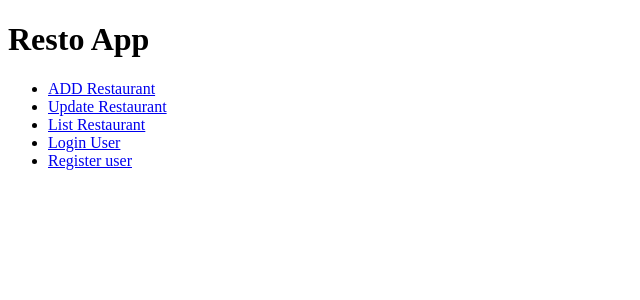
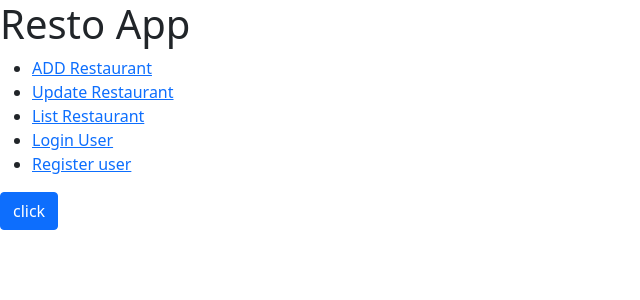
Before and after one commit to Rena-Tokhi/Resto-Angular, an Angular app in the folder resto/: page / in a window 1280 px wide. Shown: the top 300 px of the page, without its empty margins (0-640 px from the left). Built offline with nearby package versions, Linux system fonts and the light colour scheme.

Commit message:
bootstrap files added

```diff
--- a/resto/angular.json
+++ b/resto/angular.json
@@ -30,6 +30,7 @@
               "src/assets"
             ],
             "styles": [
+              "node_modules/bootstrap/dist/css/bootstrap.min.css",
               "src/styles.css"
             ],
             "scripts": []
--- a/resto/package.json
+++ b/resto/package.json
@@ -18,6 +18,8 @@
     "@angular/platform-browser": "~12.0.4",
     "@angular/platform-browser-dynamic": "~12.0.4",
     "@angular/router": "~12.0.4",
+    "bootstrap": "^5.0.1",
+    "ngx-bootstrap": "^6.2.0",
     "rxjs": "~6.6.0",
     "tslib": "^2.1.0",
     "zone.js": "~0.11.4"
--- a/resto/src/app/app.component.html
+++ b/resto/src/app/app.component.html
@@ -18,3 +18,5 @@
   </li>
 </ul>
 <router-outlet></router-outlet>
+
+<button class="btn btn-primary"> click</button>
```
Also changed, not shown: 1 other file (tests, documents, lock files or other folders).
